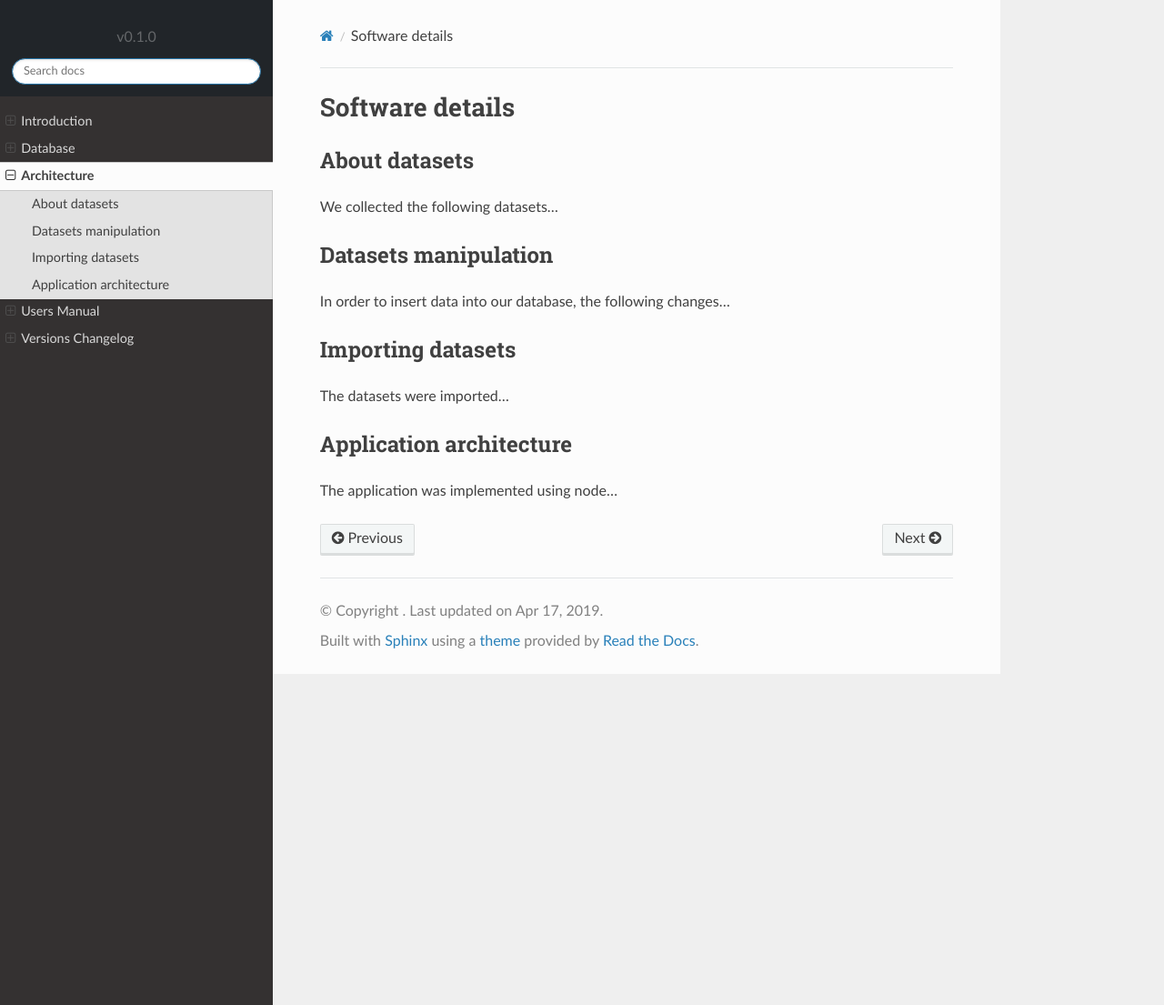
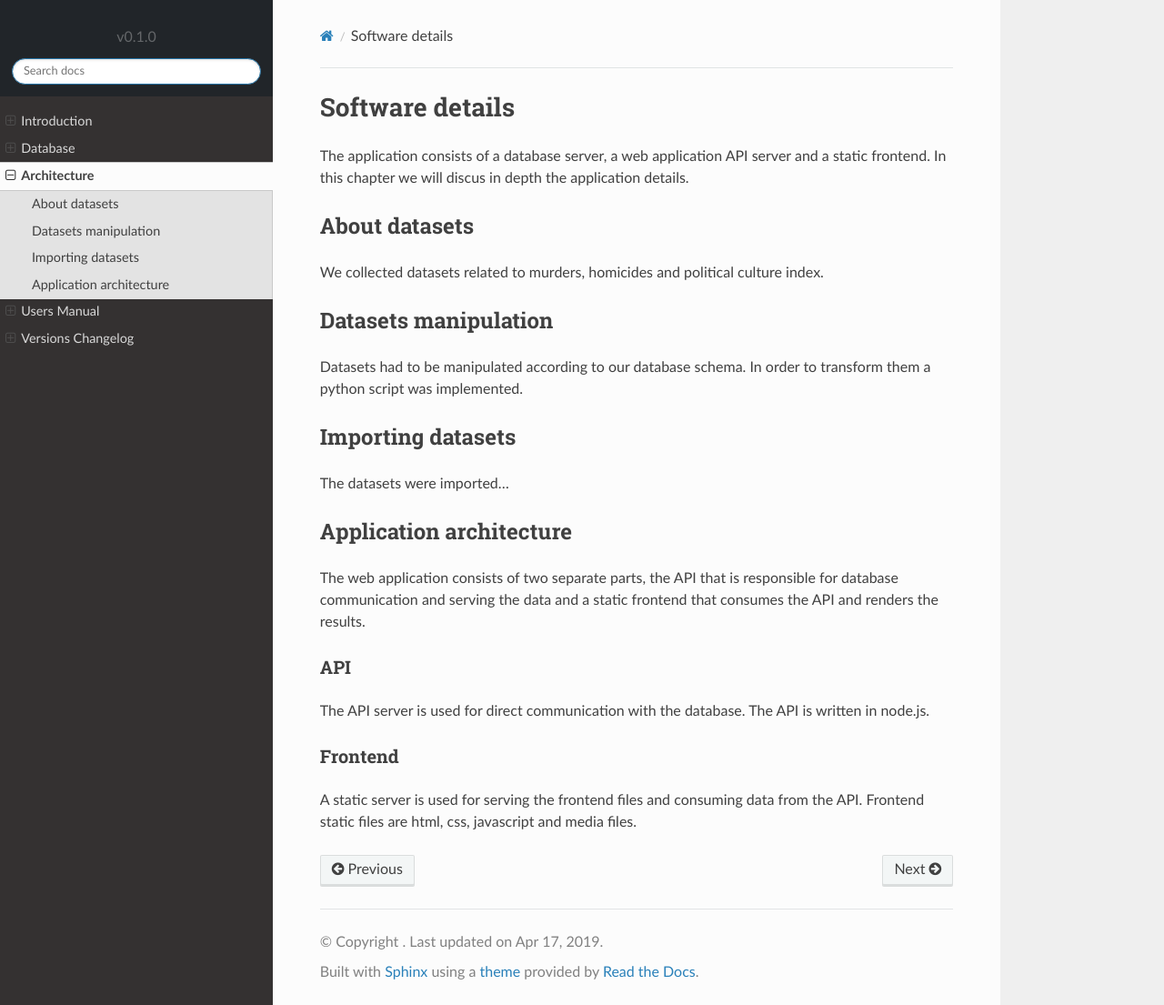
Before and after one commit to ioannapap/web-based_data_information_system_analytics, a Sphinx documentation site: the page built from docs/architecture.rst, in a window 1280 px wide and 1105 px high. Shown: the whole window at 91% size. Built offline with Sphinx 7.4.7 and the Read the Docs theme 2.0.0, drawn with Linux system fonts in a browser that asks for light colours.

Commit message:
write some docs

```diff
--- a/docs/architecture.rst
+++ b/docs/architecture.rst
@@ -2,19 +2,24 @@
 Software details
 ################
 
+The application consists of a database server, a web application API
+server and a static frontend. In this chapter we will discus in depth
+the application details.
 
-******************
+**************
 About datasets
-******************
+**************
 
-We collected the following datasets...
+We collected datasets related to murders, homicides and political
+culture index.
 
 
 *********************
 Datasets manipulation
 *********************
 
-In order to insert data into our database, the following changes...
+Datasets had to be manipulated according to our database schema.
+In order to transform them a python script was implemented.
 
 
 ******************
@@ -28,4 +33,17 @@ The datasets were imported...
 Application architecture
 ************************
 
-The application was implemented using node...
+The web application consists of two separate parts, the API that
+is responsible for database communication and serving the data and
+a static frontend that consumes the API and renders the results.
+
+API
+---
+The API server is used for direct communication with the database. The API
+is written in node.js.
+
+
+Frontend
+--------
+A static server is used for serving the frontend files and consuming data from
+the API. Frontend static files are html, css, javascript and media files.
--- a/docs/conf.py
+++ b/docs/conf.py
@@ -22,7 +22,7 @@ html_theme_options = {
     'style_nav_header_background': '#212529;',
     'collapse_navigation': False,
     'sticky_navigation': True,
-    'navigation_depth': 3,
+    'navigation_depth': 2,
     'includehidden': True,
     'titles_only': False
 }
```
Also changed, not shown: docs/database.rst (+23 -0 lines), docs/introduction.rst (+6 -1 lines).
